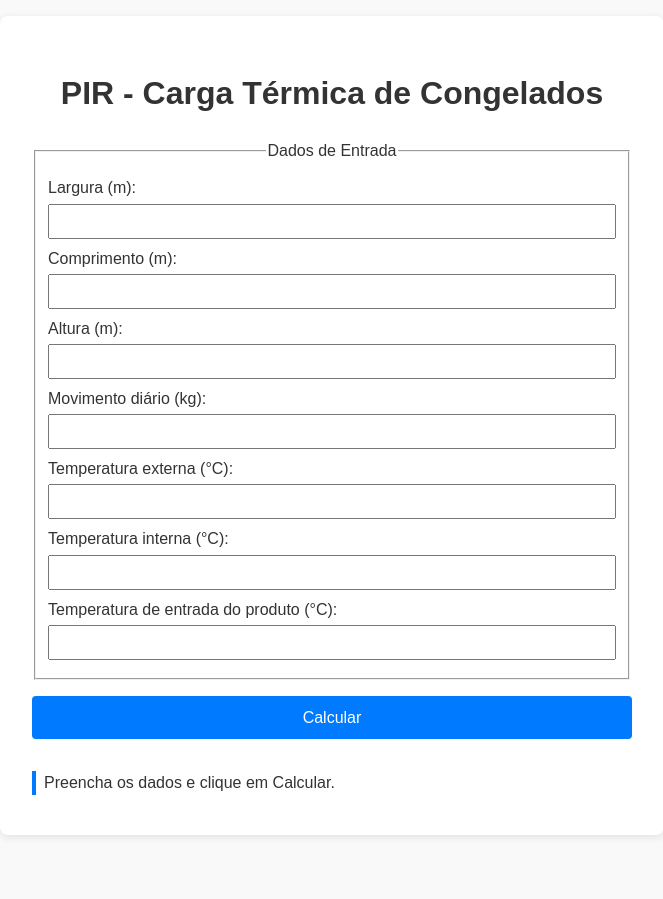
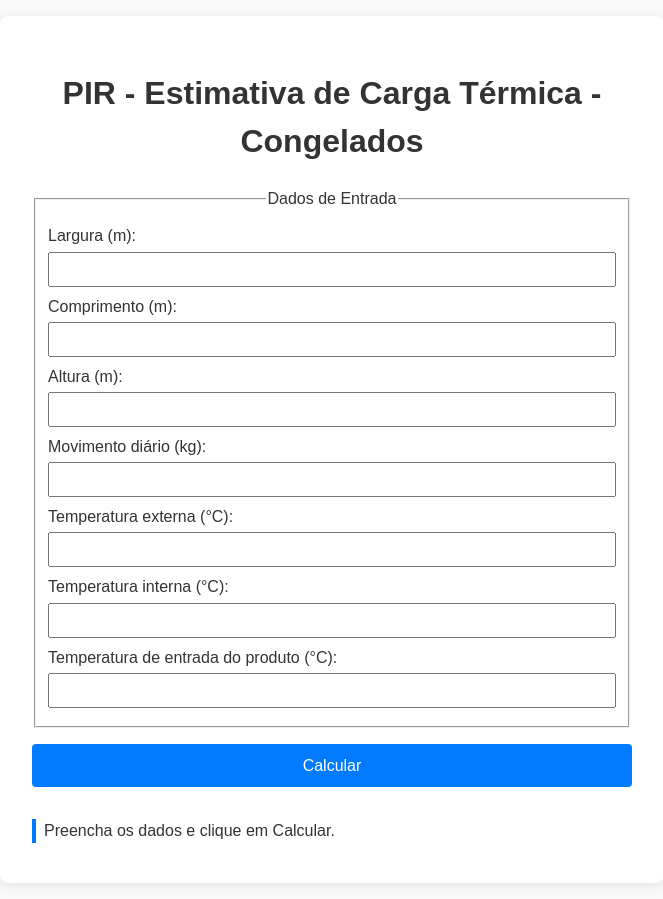
Before and after one commit to jesuegraciliano/congelados_pir, a plain HTML site: page index.html in a window 1280 px wide. Shown: the whole page, without its empty margins (308-971 px from the left). Before the commit the page ends 851 px from the top, so only its background shows below. Drawn offline with Linux system fonts and the light colour scheme.

Commit message:
Update index.html

```diff
--- a/index.html
+++ b/index.html
@@ -3,12 +3,12 @@
 <head>
   <meta charset="UTF-8">
   <meta name="viewport" content="width=device-width, initial-scale=1.0">
-  <title>PIR - Carga Térmica de Congelados</title>
+  <title> PIR - Estimativa de Carga Térmica - Congelados</title>
   <link rel="stylesheet" href="style.css">
 </head>
 <body>
   <main>
-    <h1>PIR - Carga Térmica de Congelados</h1>
+    <h1>PIR - Estimativa de Carga Térmica -  Congelados</h1>
     <form id="calcForm">
       <fieldset>
         <legend>Dados de Entrada</legend>
```
